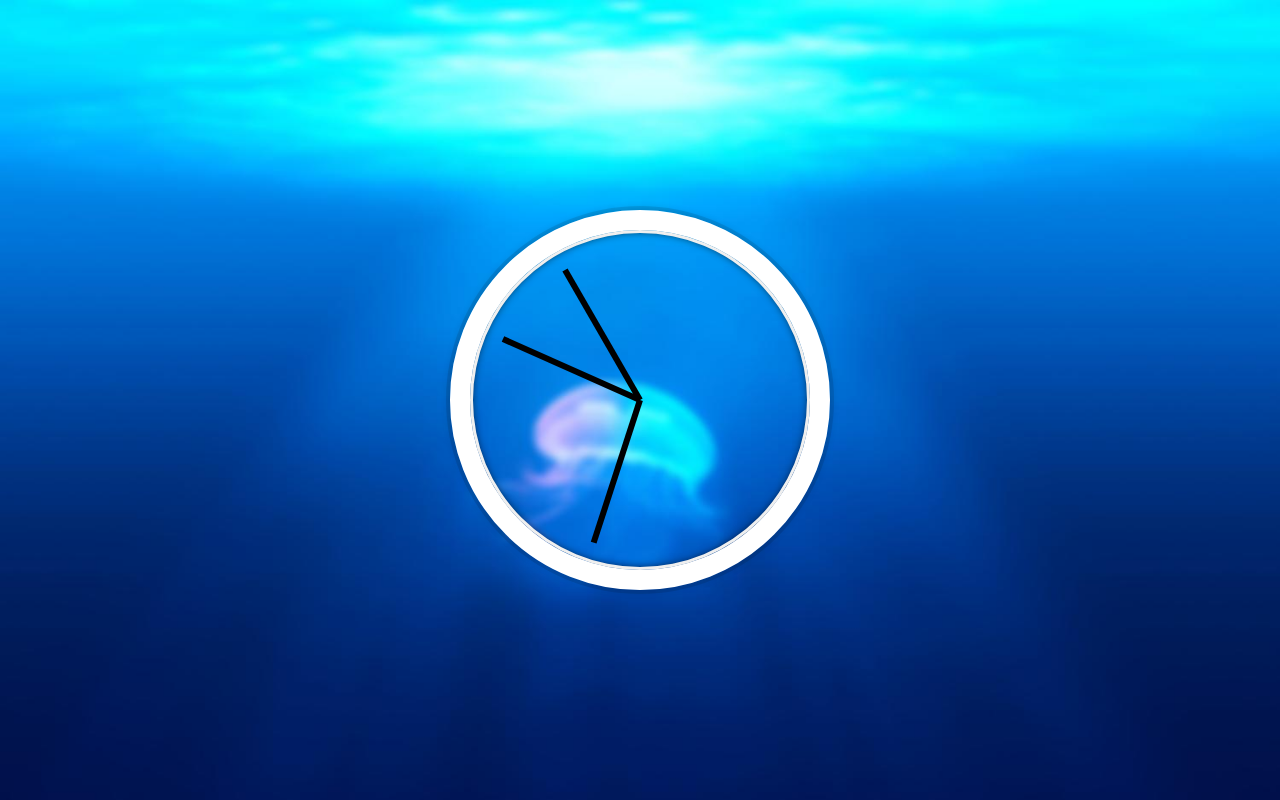
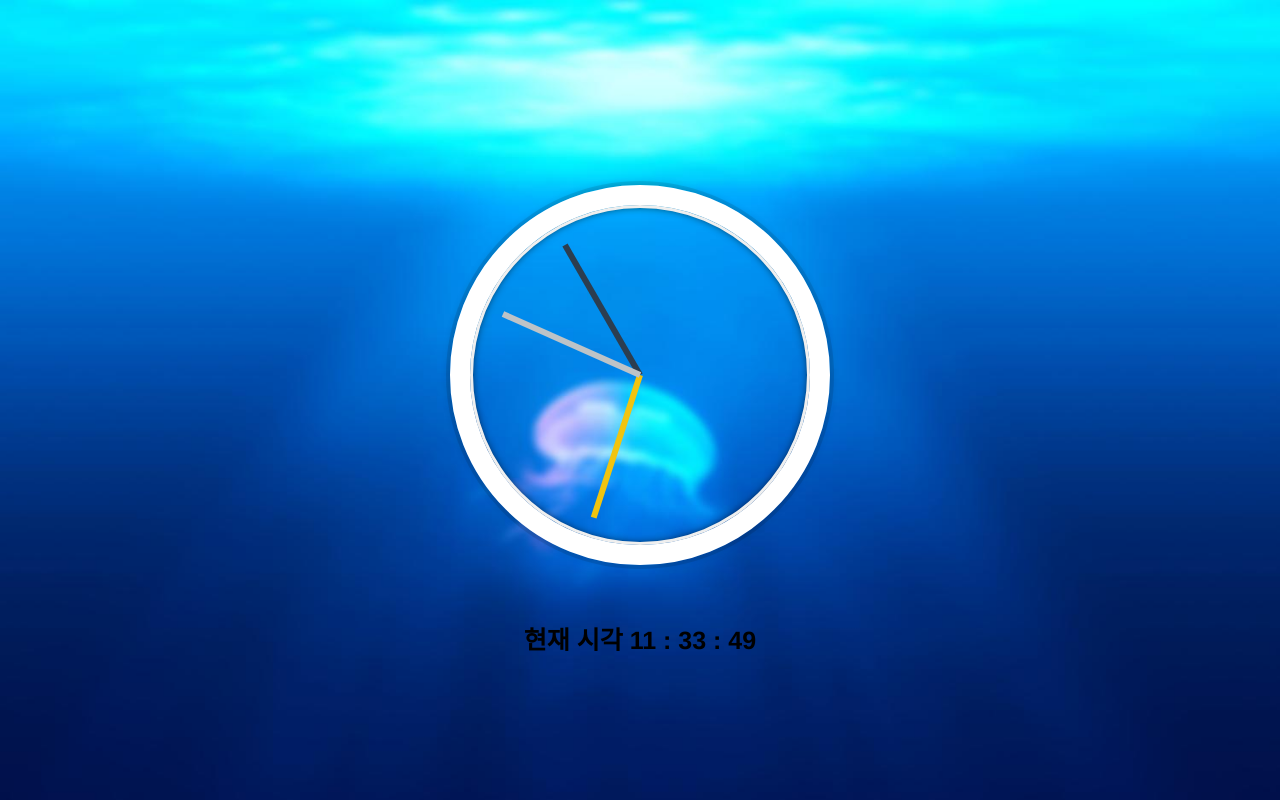
Before and after one commit to taehwan920/day2-CSS-JS-Clock, a plain HTML site: page index.html in a window 1280 px wide. Drawn offline with Linux system fonts and the light colour scheme.

Commit message:
for now, we can see time

```diff
--- a/index.html
+++ b/index.html
@@ -16,6 +16,7 @@
             <div class="hand second-hand"></div>
         </div>
     </main>
+    <div class="digit-clock"></div>
     <script src="scripts.js"></script>
 </body>
 
--- a/scripts.js
+++ b/scripts.js
@@ -2,8 +2,31 @@ const secondHand = document.querySelector('.second-hand');
 const minuteHand = document.querySelector('.min-hand');
 const hourHand = document.querySelector('.hour-hand');
 
+
+
+
+
+
 function setDate() {
     const now = new Date();
+
+    const hours = now.getHours();
+    const hoursDegrees = ((hours / 12) * 360) + 90;
+    if (hoursDegrees === 90) {
+        hourHand.style.transition = 'all 0.001s';
+        hourHand.style.transform = `rotate(${hoursDegrees}deg)`
+    } else {
+        hourHand.style.transform = `rotate(${hoursDegrees}deg)`;
+    };
+
+    const minutes = now.getMinutes();
+    const minutesDegrees = ((minutes / 60) * 360) + 90;
+    if (minutesDegrees === 90) {
+        minuteHand.style.transition = 'all 0.001s';
+        minuteHand.style.transform = `rotate(${minutesDegrees}deg)`
+    } else {
+        minuteHand.style.transform = `rotate(${minutesDegrees}deg)`;
+    };
 
     const seconds = now.getSeconds();
     const secondsDegrees = ((seconds / 60) * 360) + 90;
@@ -12,27 +35,24 @@ function setDate() {
         secondHand.style.transform = `rotate(${secondsDegrees}deg)`
     } else {
         secondHand.style.transform = `rotate(${secondsDegrees}deg)`;
-    }
+    };
+};
 
+function digitClock() {
+    const now = new Date();
+    const hours = now.getHours();
+    const minutes = now.getMinutes();
+    const seconds = now.getSeconds();
 
-    const minutes = now.getMinutes();
-    const minutesDegrees = ((minutes / 60) * 360) + 90;
-    if (minutesDegrees === 90) {
-        minuteHand.style.transition = 'all 0.001s';
-        minuteHand.style.transform = `rotate(${minutesDegrees}deg)`
-    } else {
-        minuteHand.style.transform = `rotate(${minutesDegrees}deg)`;
-    }
-
-    const hours = now.getHours();
-    const hoursDegrees = ((hours / 12) * 360) + 90;
-    if (hoursDegrees === 90) {
-        hourHand.style.transition = 'all 0.001s';
-        hourHand.style.transform = `rotate(${hoursDegrees}deg)`
-    } else {
-        hourHand.style.transform = `rotate(${hoursDegrees}deg)`;
-    }
-}
+    const digitFace = document.querySelector('.digit-clock');
+    const newH = hours >= 10 ? hours : `0${hours}`;
+    const newM = minutes >= 10 ? minutes : `0${minutes}`;
+    const newS = seconds >= 10 ? seconds : `0${seconds}`;
+    digitFace.innerHTML = `현재 시각 ${newH} : ${newM} : ${newS}`;
+    console.log(digitFace);
+};
 
 setDate();
+digitClock();
 setInterval(setDate, 1000);
+setInterval(digitClock, 1000);
--- a/style.css
+++ b/style.css
@@ -12,6 +12,8 @@ body {
     display: flex;
     flex: 1;
     min-height: 100vh;
+    flex-direction: column;
+    justify-content: center;
     align-items: center;
 }
 
@@ -40,7 +42,6 @@ transform: translateY(-3px); /* account for the height of the clock hands */
 .hand {
     width:50%;
 height: 6px;
-background: black;
 position: absolute;
 top: 50%;
 transform-origin: 100%;
@@ -48,3 +49,24 @@ transform: rotate(90deg);
 transition: all 0.05s;
 transition-timing-function: cubic-bezier(0.07, 2.54, 0.58, 1);
 }
+
+.second-hand{
+    background-color: #bdc3c7;
+}
+
+.min-hand{
+    background-color: #f1c40f;
+}
+
+.hour-hand{
+    background-color: #2c3e50;
+}
+
+.digit-clock{
+    width: 30rem;
+    height: 5rem;
+    font-size: 2.5rem;
+    font-weight: 900;
+    color: black;
+    line-height: 5rem;
+}
```
